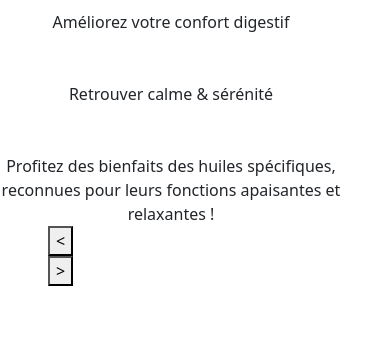
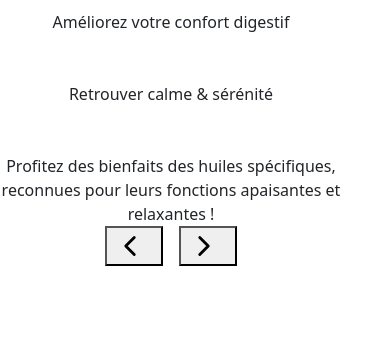
Before and after one commit to Baboo81/KenkoV3, a PHP site: template app/views/kenko-ho.php in a window 390 px wide. Shown: the part 3200-3560 px from the top of the page. Run offline with PHP 8.4, Linux system fonts and the light colour scheme; the template is opened without the code that fills it, so the values that code supplies are empty; the visitor is signed in with stand-in values (Sample User, id 1); some libraries are stand-ins or nearby versions.

Commit message:
Responsive : Kenko-Ho.php

```diff
--- a/app/views/kenko-ho.php
+++ b/app/views/kenko-ho.php
@@ -17,7 +17,7 @@
                     <div class="container">
                         <div class="homeContent">
                             <h1 class="homeTitle p-5">Kenko-Ho</h1>
-                            <p class="homeDesc text-muted p-5">Retrouvez la voie de l'équilibre grâce aux huiles essentielles et au Reiki</p>
+                            <p class="homeDesc p-5">Retrouvez la voie de l'équilibre grâce aux huiles essentielles et au Reiki</p>
                         </div>
                     </div>
                 </div>
@@ -129,12 +129,16 @@
                                                 </div>
                                             </div>
                                         </div>
-                                       <div class="btn-prev-next justify-content-center">
-                                            <div class="mx-5">
-                                                <button class="button prev"><</button>
+                                       <div class="btn-prev-next justify-content-center d-flex flex-wrap">
+                                            <div class="mx-2 mx-md-5">
+                                                <button class="button prev">
+                                                    <i data-lucide="chevron-left" class="me-2" style="width: 34px; height: 34px"></i>
+                                                </button>
                                             </div>
-                                            <div class="mx-5">
-                                                <button class="button next">></button>
+                                            <div class="mx-2 mx-md-5">
+                                                <button class="button next">
+                                                    <i data-lucide="chevron-right" class="me-2" style="width: 34px; height: 34px"></i>
+                                                </button>
                                             </div>
                                        </div>
                                     </div>
```
